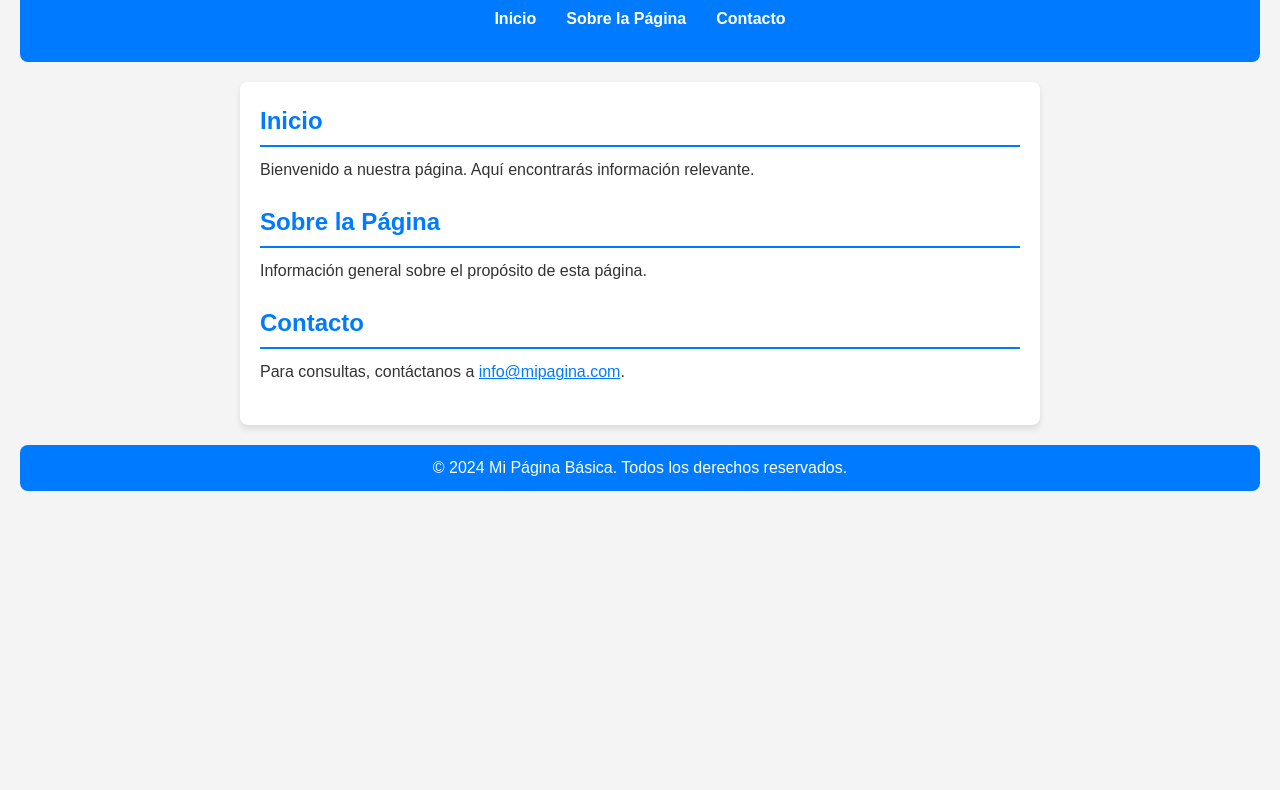
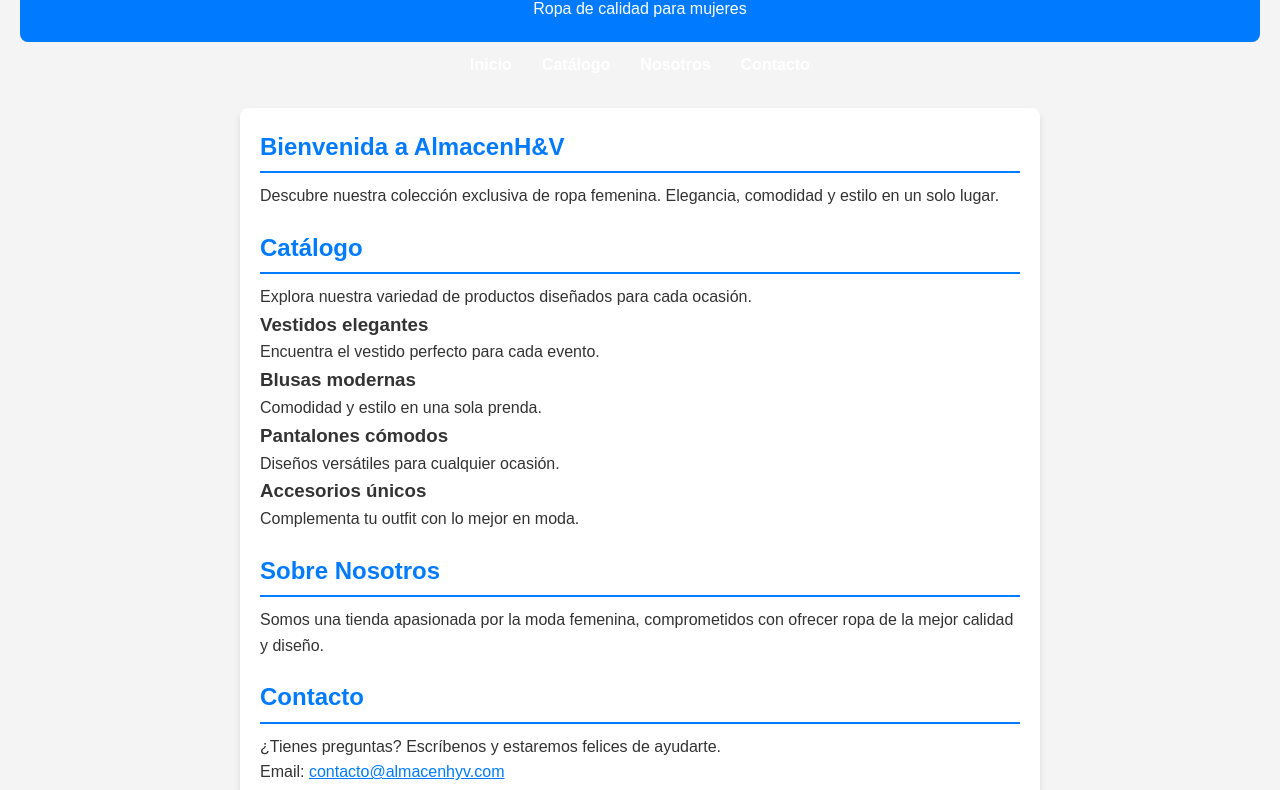
Before and after one commit to darioHer/AlmacenH-V, a plain HTML site: page index.html in a window 1280 px wide. Shown: the part 82-872 px from the top of the page. Before the commit the page ends 800 px from the top, so only its background shows below. Drawn offline with Linux system fonts and the light colour scheme.

Commit message:
Actualizado
Comienzo

```diff
--- a/index.html
+++ b/index.html
@@ -3,41 +3,89 @@
 <head>
     <meta charset="UTF-8">
     <meta name="viewport" content="width=device-width, initial-scale=1.0">
-    <meta name="description" content="Página básica con accesibilidad y buenas prácticas de HTML y CSS.">
-    <title>Mi Página Básica</title>
+    <meta name="description" content="AlmacenH&V - Ropa de calidad para mujeres. Encuentra las últimas tendencias en moda femenina.">
+    <meta name="keywords" content="moda femenina, ropa para mujeres, tendencias, vestidos, blusas, pantalones">
+    <meta name="author" content="AlmacenH&V">
+    <title>AlmacenH&V - Moda Femenina</title>
     <link rel="stylesheet" href="styles.css">
 </head>
 <body>
+    <!-- Encabezado -->
     <header>
-        <h1>Bienvenido a Mi Página</h1>
-        <nav aria-label="Menú principal">
+        <div class="container">
+            <h1>AlmacenH&V</h1>
+            <p>Ropa de calidad para mujeres</p>
+        </div>
+    </header>
+
+    <!-- Menú de navegación -->
+    <nav aria-label="Menú principal">
+        <div class="container">
             <ul>
                 <li><a href="#inicio">Inicio</a></li>
-                <li><a href="#sobre-mi">Sobre la Página</a></li>
+                <li><a href="#catalogo">Catálogo</a></li>
+                <li><a href="#nosotros">Nosotros</a></li>
                 <li><a href="#contacto">Contacto</a></li>
             </ul>
-        </nav>
-    </header>
+        </div>
+    </nav>
 
-    <main>
-        <section id="inicio">
-            <h2>Inicio</h2>
-            <p>Bienvenido a nuestra página. Aquí encontrarás información relevante.</p>
+    <!-- Contenido principal -->
+    <main class="container">
+        <section id="inicio" class="seccion">
+            <div class="contenido">
+                <h2>Bienvenida a AlmacenH&V</h2>
+                <p>Descubre nuestra colección exclusiva de ropa femenina. Elegancia, comodidad y estilo en un solo lugar.</p>
+            </div>
         </section>
 
-        <section id="sobre-mi">
-            <h2>Sobre la Página</h2>
-            <p>Información general sobre el propósito de esta página.</p>
+        <section id="catalogo" class="seccion">
+            <div class="contenido">
+                <h2>Catálogo</h2>
+                <p>Explora nuestra variedad de productos diseñados para cada ocasión.</p>
+                <div class="grid-catalogo">
+                    <div class="item">
+                        <h3>Vestidos elegantes</h3>
+                        <p>Encuentra el vestido perfecto para cada evento.</p>
+                    </div>
+                    <div class="item">
+                        <h3>Blusas modernas</h3>
+                        <p>Comodidad y estilo en una sola prenda.</p>
+                    </div>
+                    <div class="item">
+                        <h3>Pantalones cómodos</h3>
+                        <p>Diseños versátiles para cualquier ocasión.</p>
+                    </div>
+                    <div class="item">
+                        <h3>Accesorios únicos</h3>
+                        <p>Complementa tu outfit con lo mejor en moda.</p>
+                    </div>
+                </div>
+            </div>
         </section>
 
-        <section id="contacto">
-            <h2>Contacto</h2>
-            <p>Para consultas, contáctanos a <a href="mailto:info@mipagina.com">info@mipagina.com</a>.</p>
+        <section id="nosotros" class="seccion">
+            <div class="contenido">
+                <h2>Sobre Nosotros</h2>
+                <p>Somos una tienda apasionada por la moda femenina, comprometidos con ofrecer ropa de la mejor calidad y diseño.</p>
+            </div>
+        </section>
+
+        <section id="contacto" class="seccion">
+            <div class="contenido">
+                <h2>Contacto</h2>
+                <p>¿Tienes preguntas? Escríbenos y estaremos felices de ayudarte.</p>
+                <p>Email: <a href="mailto:contacto@almacenhyv.com">contacto@almacenhyv.com</a></p>
+                <p>Teléfono: +57 123 456 7890</p>
+            </div>
         </section>
     </main>
 
+    <!-- Pie de página -->
     <footer>
-        <p>&copy; 2024 Mi Página Básica. Todos los derechos reservados.</p>
+        <div class="container">
+            <p>&copy; 2025 AlmacenH&V - Todos los derechos reservados</p>
+        </div>
     </footer>
 </body>
 </html>
```
